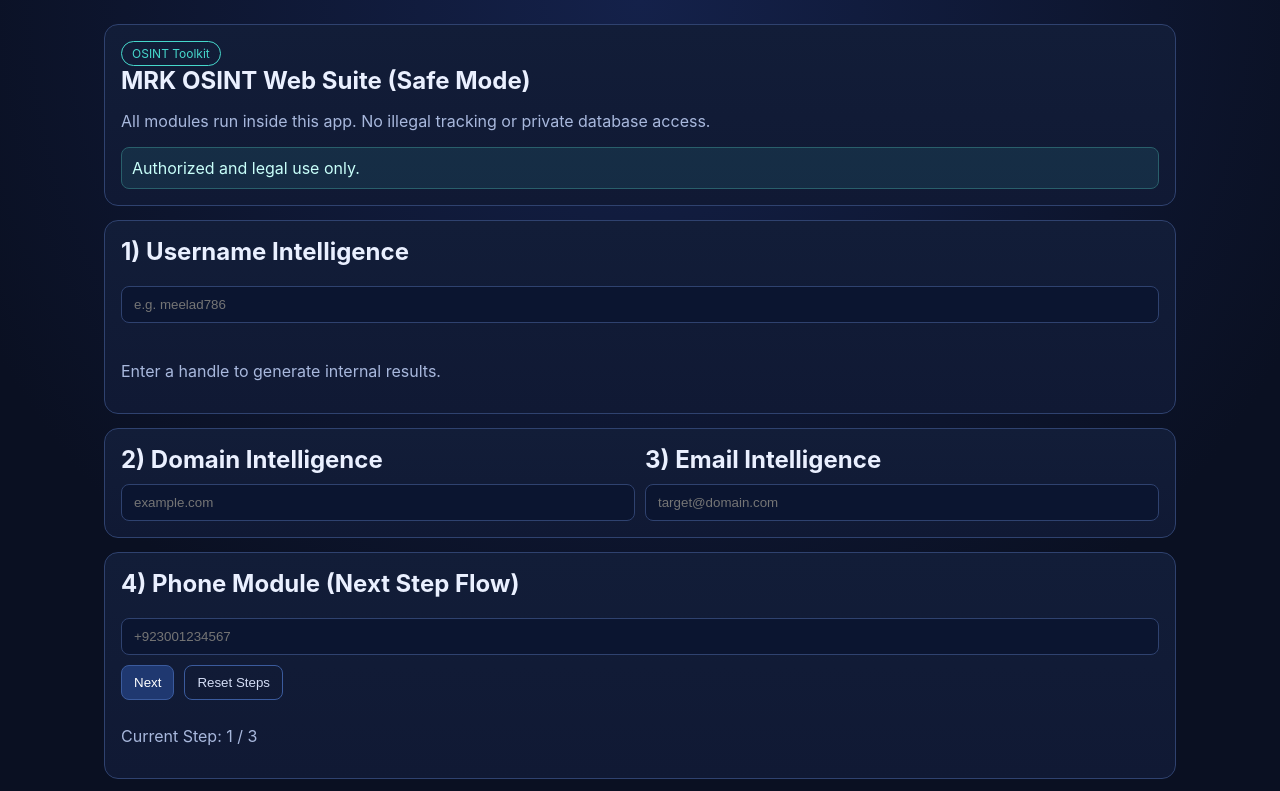
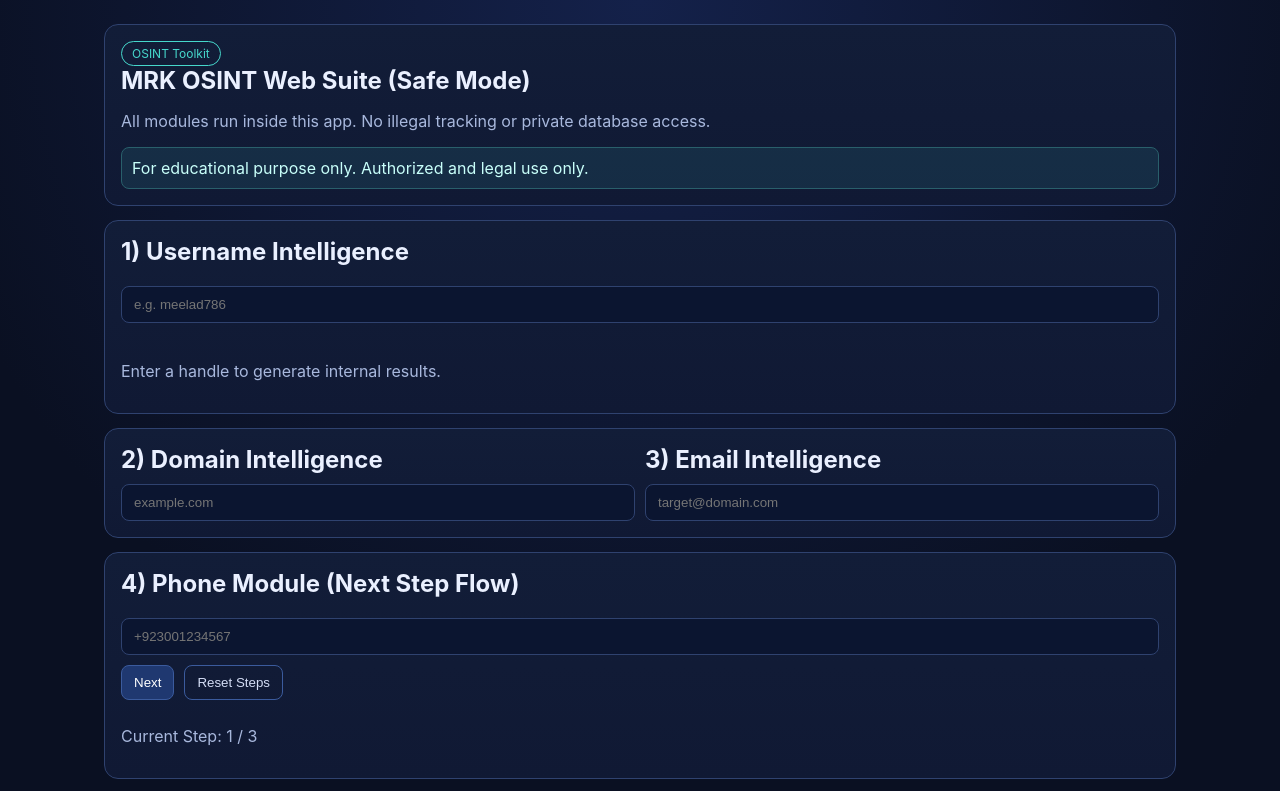
Before and after one commit to Meelad5815/madrassa786, a React (Vite) app: page / in a window 1280 px wide. Shown: the top 791 px of the page. Built offline with nearby package versions, Linux system fonts and the light colour scheme.

Commit message:
Add educational-purpose disclaimers across app

```diff
--- a/App.jsx
+++ b/App.jsx
@@ -129,7 +129,7 @@ export default function App() {
         <p className="tag">OSINT Toolkit</p>
         <h1>MRK OSINT Web Suite (Safe Mode)</h1>
         <p className="muted">All modules run inside this app. No illegal tracking or private database access.</p>
-        <div className="alert">Authorized and legal use only.</div>
+        <div className="alert">For educational purpose only. Authorized and legal use only.</div>
       </section>
 
       <section className="card section">
--- a/index.html
+++ b/index.html
@@ -3,7 +3,7 @@
   <head>
     <meta charset="UTF-8" />
     <meta name="viewport" content="width=device-width, initial-scale=1.0" />
-    <title>MRK OSINT Web Suite</title>
+    <title>MRK OSINT Web Suite - Educational Purpose</title>
   </head>
   <body>
     <div id="root"></div>
```
Also changed, not shown: 1 other file (tests, documents, lock files or other folders).
